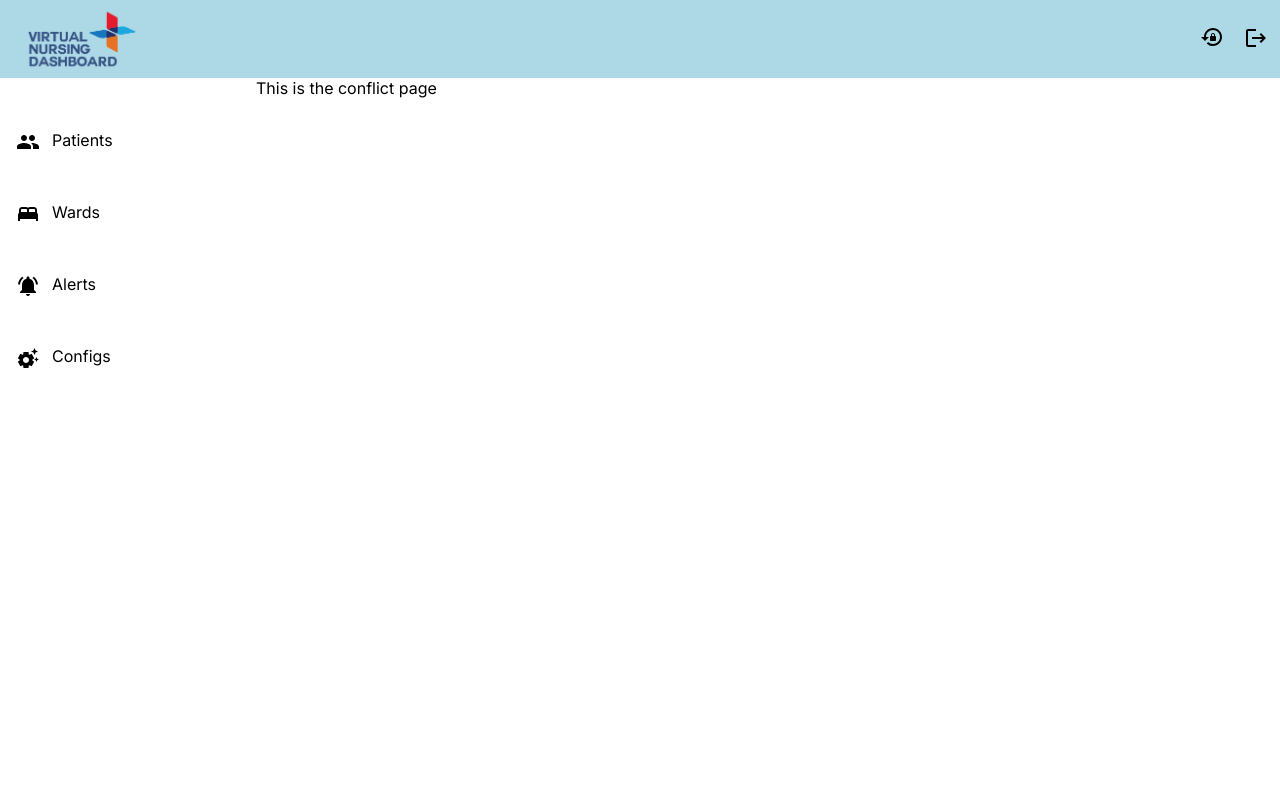
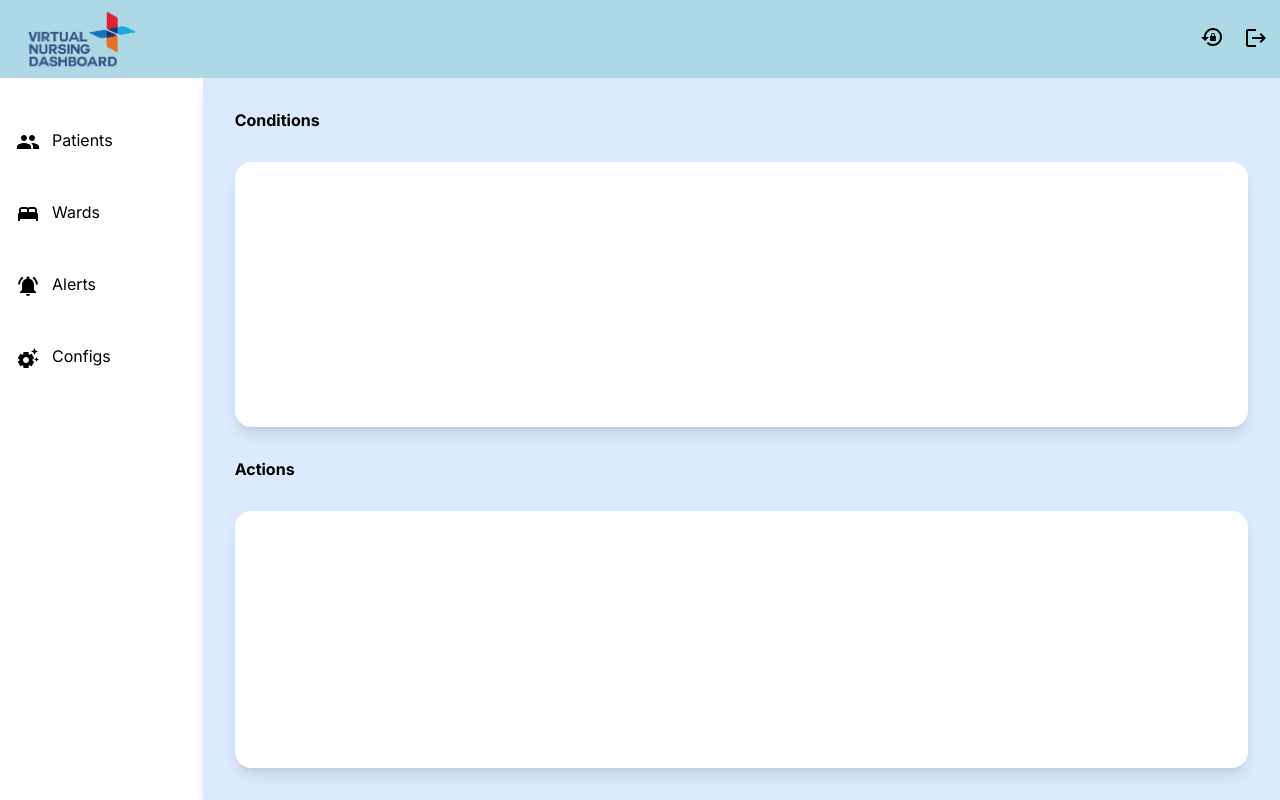
Before and after one commit to AHVirtualNursing/virtual-nursing-dashboard, a Next.js app: page /configs in a window 1280 px wide. Built offline with nearby package versions, Linux system fonts and the light colour scheme; no server answers; sample sign-in values are in the browser's storage.

Commit message:
feat: only patient name routes to patient dashboard on click

```diff
--- a/src/components/patients.tsx
+++ b/src/components/patients.tsx
@@ -164,17 +164,17 @@ export default function Patients() {
                 .includes(searchPatient || searchCondition)
             )
             .map((pd, index) => (
-              <tr
-                className="border-b border-black"
-                key={pd._id}
-                onClick={() =>
-                  viewPatientVisualisation(pd.patient?._id, pd._id)
-                }
-              >
+              <tr className="border-b border-black" key={pd._id}>
                 <td className="w-1/16">
                   <CampaignIcon style={{ color: "red" }} />
                 </td>
-                <td id="patientName" className="text-sm py-2 w-1/6">
+                <td
+                  id="patientName"
+                  className="text-sm py-2 w-1/6"
+                  onClick={() =>
+                    viewPatientVisualisation(pd.patient?._id, pd._id)
+                  }
+                >
                   {pd.patient?.name}
                 </td>
                 <td id="patientCondition" className="text-sm py-2 w-1/6">
--- a/src/pages/configs.tsx
+++ b/src/pages/configs.tsx
@@ -1,5 +1,15 @@
+import PendingFollowUps from "@/components/PendingFollowUps";
 import React from "react";
 
-export default function Configs() {
-  return <div>This is the conflict page</div>;
+function Configs() {
+  return (
+    <div className="flex flex-col p-8 gap-8 bg-blue-100 w-full shadow-lg">
+      <h4 className="flex flex-start">Conditions</h4>
+      <div className="bg-white rounded-2xl h-1/2 p-4 flex shadow-lg "></div>
+      <h4 className="flex flex-start">Actions</h4>
+      <div className="bg-white rounded-2xl h-1/2 p-3 shadow-lg"></div>
+    </div>
+  );
 }
+
+export default Configs;
```
